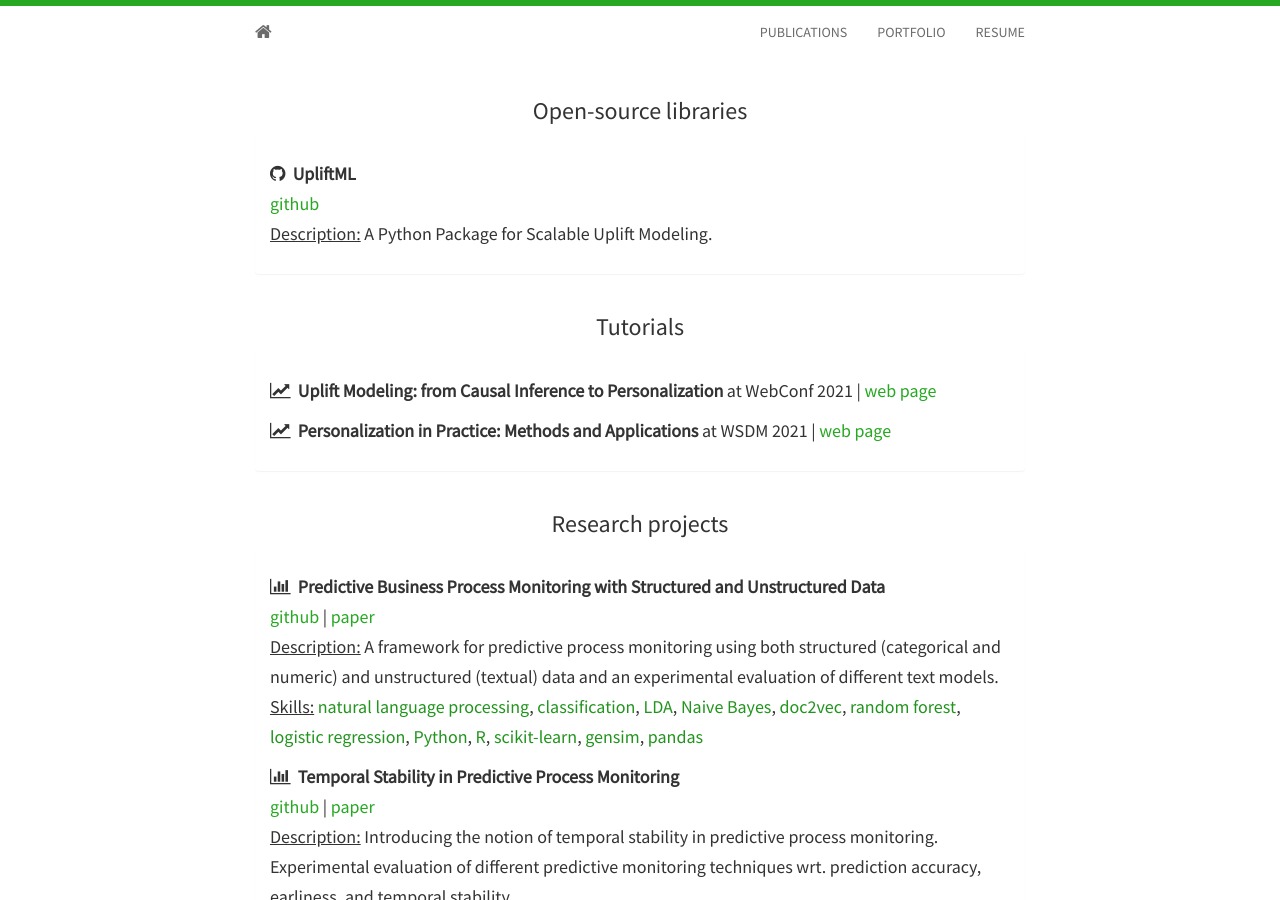
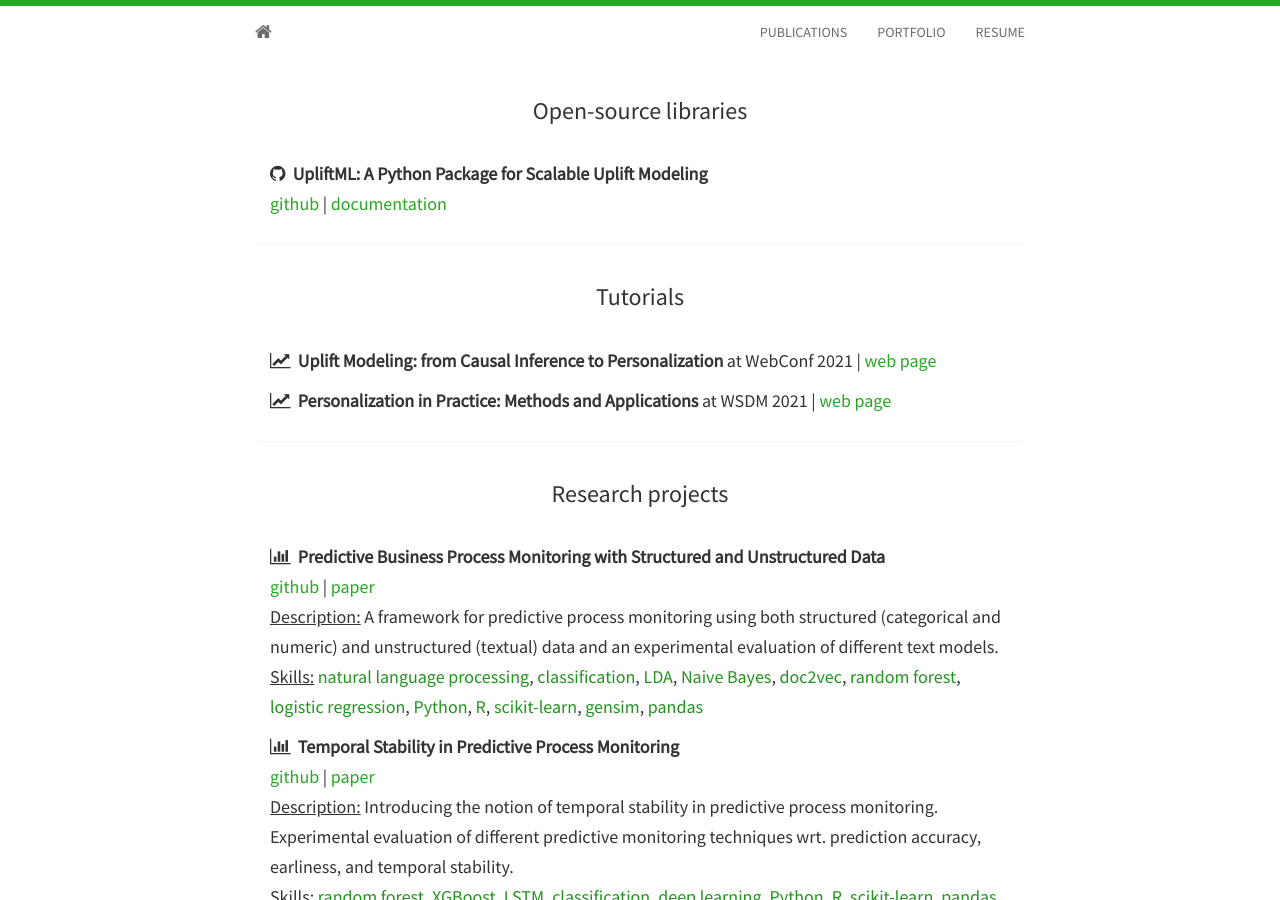
Before and after one commit to irhete/irhete.github.io, a Jekyll site: the page built from portfolio.html, in a window 1280 px wide and 900 px high. Built offline with Jekyll 4.4.1, drawn with Linux system fonts in a browser that asks for light colours; nearby versions of some CDN libraries; a style sheet for code colours, icons or effects is not loaded.

Commit message:
Added UpliftML docs

```diff
--- a/_includes/portfolio.html
+++ b/_includes/portfolio.html
@@ -5,9 +5,8 @@
   <div class="panel panel-default">
     <div class="panel-body">
 		<h5>
-			<i class="fa fa-github"></i>&nbsp;&nbsp;<strong>UpliftML</strong> <br>
-            <a href="https://github.com/bookingcom/upliftml">github</a><br>
-<u>Description:</u> A Python Package for Scalable Uplift Modeling.
+			<i class="fa fa-github"></i>&nbsp;&nbsp;<strong>UpliftML: A Python Package for Scalable Uplift Modeling</strong> <br>
+            <a href="https://github.com/bookingcom/upliftml">github</a> | <a href="https://upliftml.readthedocs.io/en/latest/">documentation</a><br>
 		</h5>
     </div>
   </div>
```
